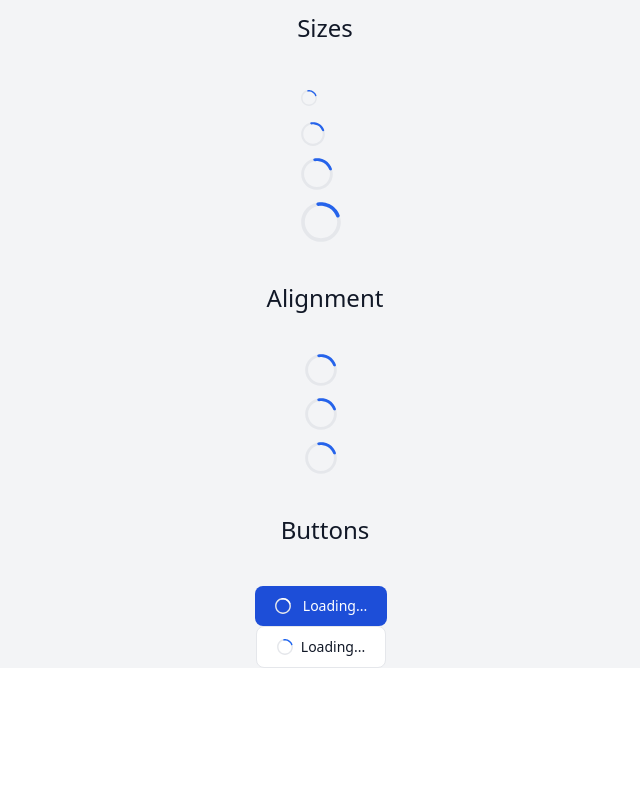
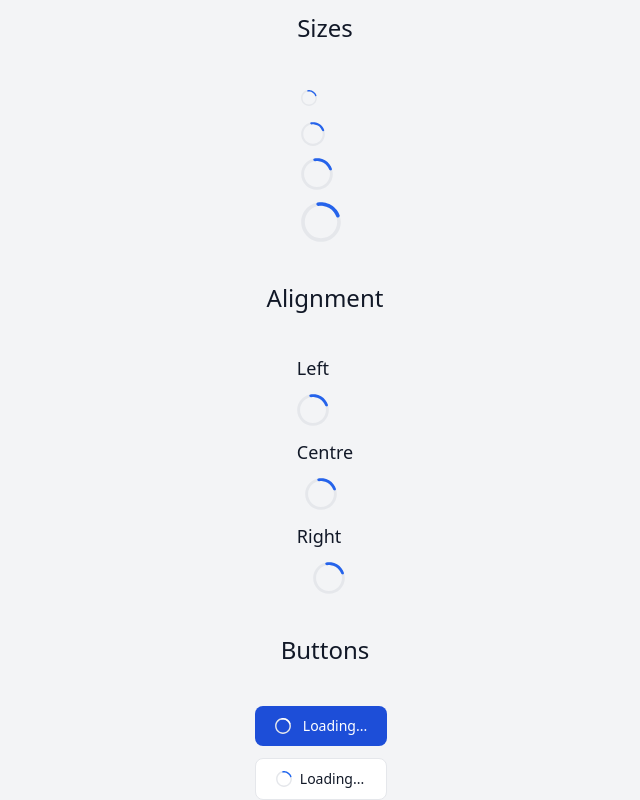
Before and after one commit to domsinclair/FlowbiteComponents, a website: page spinner.html in a window 1280 px wide. Shown: the part 592-1392 px from the top of the page, without its empty margins (315-955 px from the left). Before the commit the page ends 1260 px from the top, so only its background shows below. Drawn offline with Linux system fonts and the light colour scheme.

Commit message:
spinner refinement

```diff
--- a/spinner.html
+++ b/spinner.html
@@ -263,6 +263,7 @@
         <h3 class="text-2xl text-gray-900 dark:text-white">Alignment</h3>
       </div>
       <div class="flex flex-col gap-3">
+        <p class="text-lg text-gray-900 dark:text-white">Left</p>
         <div class="text-left flowbite">
           <div role="status">
             <svg
@@ -283,6 +284,7 @@
             <span class="sr-only">Loading...</span>
           </div>
         </div>
+        <p class="text-lg text-gray-900 dark:text-white">Centre</p>
         <div class="text-center flowbite">
           <div role="status">
             <svg
@@ -303,6 +305,7 @@
             <span class="sr-only">Loading...</span>
           </div>
         </div>
+        <p class="text-lg text-gray-900 dark:text-white">Right</p>
         <div class="text-right flowbite">
           <div role="status">
             <svg
@@ -328,7 +331,7 @@
       <div class="flex flex-col items-center gap-1 my-10">
         <h3 class="text-2xl text-gray-900 dark:text-white">Buttons</h3>
       </div>
-
+      <div class="flex flex-col gap-3">
         <button
           disabled
           type="button"
@@ -375,6 +378,7 @@
           </svg>
           Loading...
         </button>
+      </div>
     </section>
   </body>
 </html>
```
Lines whose indentation alone changed are shown as unchanged.
